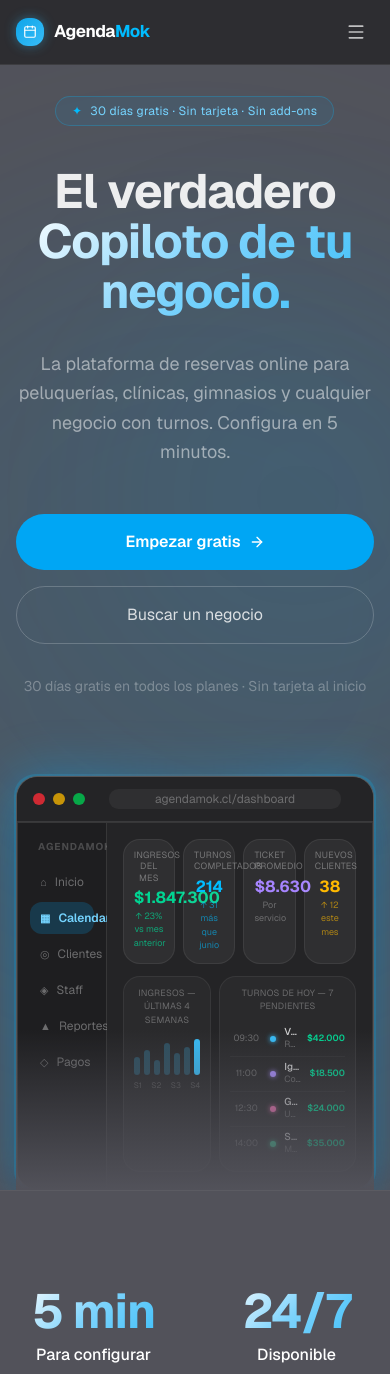
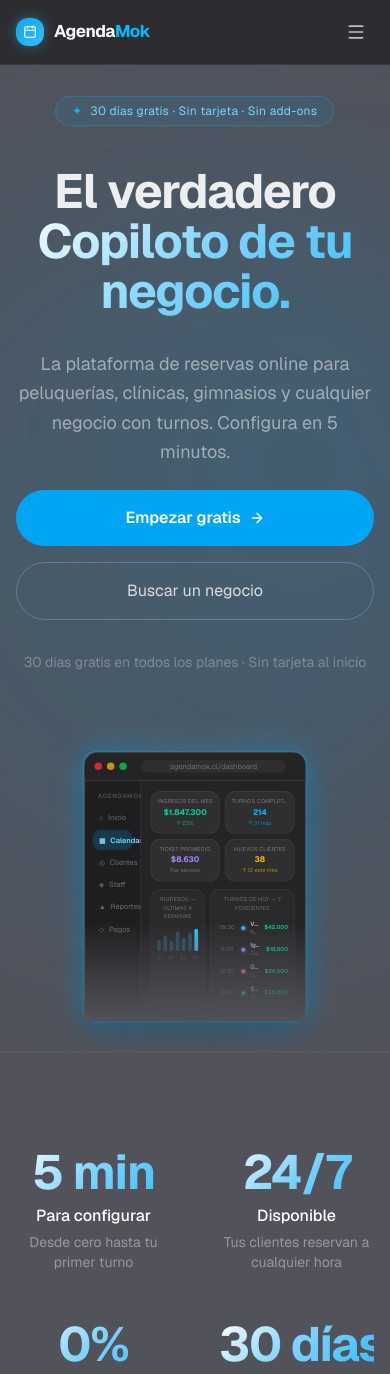
Before and after one commit to josetomas-chi/agendamok, a Next.js app: page / in a window 390 px wide. Shown: the top 1374 px of the page. Built offline with nearby package versions, Linux system fonts and the light colour scheme.

Commit message:
fix: scale dashboard mockup on mobile, fix KPI grid layout

```diff
--- a/src/app/page.tsx
+++ b/src/app/page.tsx
@@ -512,7 +512,7 @@ export default function LandingPage() {
               <span className="hero-word hw2 gradient-text">Copiloto de tu negocio.</span>
             </h1>
 
-            <p className="hero-sub max-w-2xl mx-auto text-lg sm:text-xl text-white/50 mb-12 leading-relaxed">
+            <p className="hero-sub max-w-2xl mx-auto text-lg sm:text-xl text-white/50 mb-6 sm:mb-12 leading-relaxed">
               La plataforma de reservas online para peluquerías, clínicas, gimnasios y cualquier negocio con turnos.
               Configura en 5 minutos.
             </p>
@@ -530,7 +530,7 @@ export default function LandingPage() {
             <p className="hero-note mt-8 text-sm text-white/30">30 días gratis en todos los planes · Sin tarjeta al inicio</p>
 
             {/* Dashboard preview */}
-            <div className="mockup-reveal reveal mt-20 relative">
+            <div className="mockup-reveal reveal mt-20 relative origin-top scale-[0.62] sm:scale-100 -mb-[38%] sm:mb-0">
               <div className="absolute inset-x-0 bottom-0 h-40 bg-gradient-to-t from-[#52525a] to-transparent z-10" />
               {/* Retroiluminación */}
               <div className="absolute -inset-1 rounded-3xl bg-gradient-to-r from-sky-500/40 via-sky-400/20 to-sky-500/40 blur-xl" />
@@ -564,16 +564,16 @@ export default function LandingPage() {
                   <div className="bg-[#242426] col-span-3 p-4 space-y-3">
 
                     {/* KPI row */}
-                    <div className="grid grid-cols-4 gap-2">
+                    <div className="grid grid-cols-2 sm:grid-cols-4 gap-2">
                       {[
-                        { label: "Ingresos del mes", val: "$1.847.300", sub: "↑ 23% vs mes anterior", color: "text-emerald-400", subColor: "text-emerald-400/70" },
-                        { label: "Turnos completados", val: "214", sub: "↑ 31 más que junio", color: "text-sky-400", subColor: "text-sky-400/60" },
+                        { label: "Ingresos del mes", val: "$1.847.300", sub: "↑ 23%", color: "text-emerald-400", subColor: "text-emerald-400/70" },
+                        { label: "Turnos completados", val: "214", sub: "↑ 31 más", color: "text-sky-400", subColor: "text-sky-400/60" },
                         { label: "Ticket promedio", val: "$8.630", sub: "Por servicio", color: "text-violet-400", subColor: "text-white/30" },
                         { label: "Nuevos clientes", val: "38", sub: "↑ 12 este mes", color: "text-amber-400", subColor: "text-amber-400/60" },
                       ].map(({ label, val, sub, color, subColor }) => (
-                        <div key={label} className="bg-white/[0.05] rounded-xl p-2.5 border border-white/[0.07]">
-                          <div className="text-[9px] text-white/35 mb-1 uppercase tracking-wide leading-tight">{label}</div>
-                          <div className={`text-base font-bold ${color} leading-tight`}>{val}</div>
+                        <div key={label} className="bg-white/[0.05] rounded-xl p-2.5 border border-white/[0.07] overflow-hidden">
+                          <div className="text-[9px] text-white/35 mb-1 uppercase tracking-wide leading-tight truncate">{label}</div>
+                          <div className={`text-[13px] font-bold ${color} leading-tight`}>{val}</div>
                           <div className={`text-[9px] mt-0.5 ${subColor}`}>{sub}</div>
                         </div>
                       ))}
```
